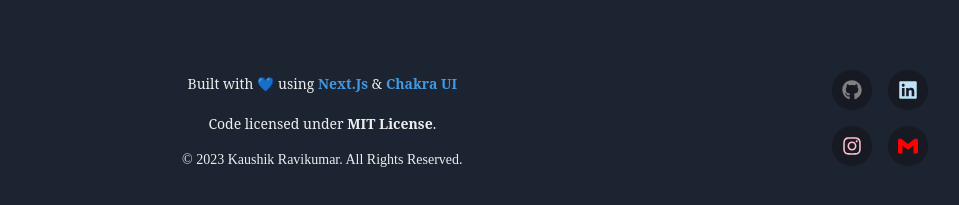
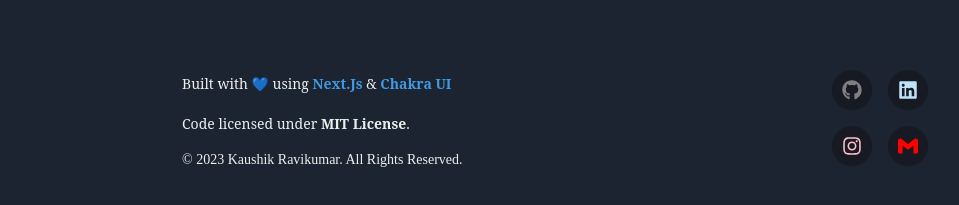
Before and after one commit to Kaushik612/kaushikravikumar.com, a Next.js app: page / in a window 1280 px wide. Shown: the part 647-852 px from the top of the page, without its empty margins (160-1119 px from the left). Built offline with nearby package versions, Linux system fonts and the light colour scheme.

Commit message:
fix footer for medium & large devices

```diff
--- a/src/components/FooterNav.tsx
+++ b/src/components/FooterNav.tsx
@@ -19,7 +19,7 @@ const Footer = () => {
           <Box
             fontSize={"sm"}
             lineHeight="1.25rem"
-            textAlign={{ base: "center" }}
+            textAlign={{ base: "center", md: "left" }}
           >
             <Box as="span" textAlign={"center"} lineHeight="1.75rem">
               Built with 💙 using{" "}
```
